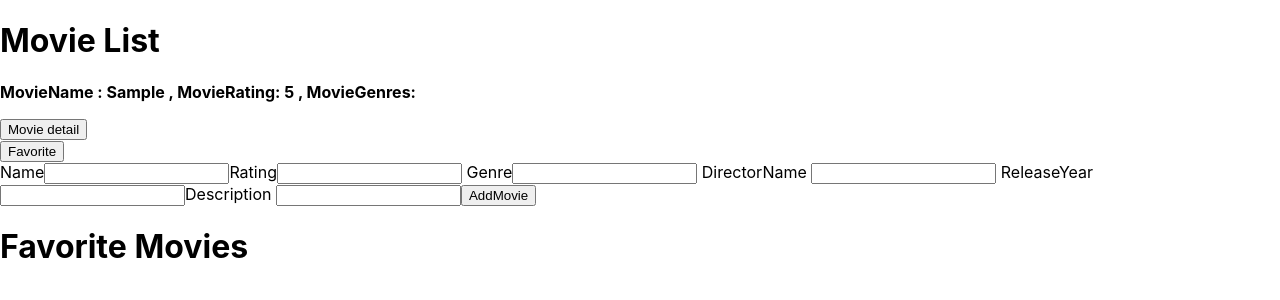
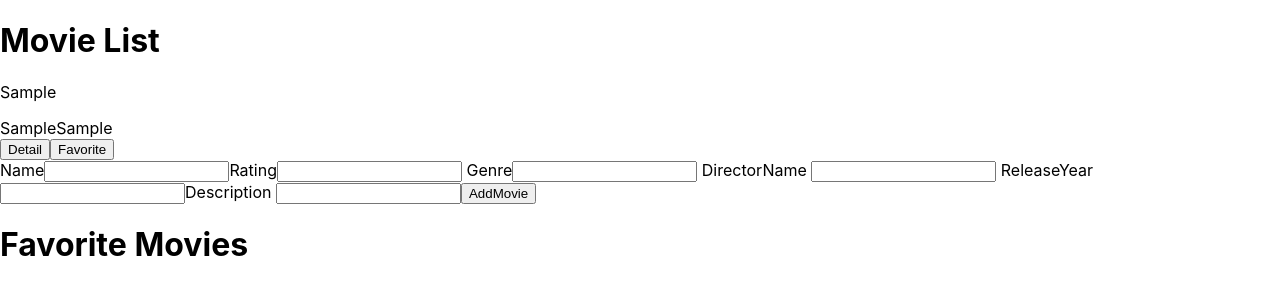
Before and after one commit to Fikerte-T/movie-app, a React (Create React App) app: page / in a window 1280 px wide. Both pictures are taken after typing "Sample", "5", "Sample", "Sample", "Sample", "Sample" into the empty fields and a click on the button "AddMovie". Shown: the top 300 px of the page. Built offline with nearby package versions, Linux system fonts and the light colour scheme.

Commit message:
Update DisplayMovie

```diff
--- a/src/App.js
+++ b/src/App.js
@@ -1,9 +1,7 @@
-import logo from './logo.svg';
 import './App.css';
 import React from "react"
 import AddMovie from './component/AddMovie'
 import MovieList from './component/MovieList'
-import AddDetail from './component/AddDetail';
 import FavoriteMovie from './component/FavoriteMovie'
 import { v4 as uuid4 } from 'uuid';
 
--- a/src/component/AddDetail.js
+++ /dev/null
@@ -1,130 +0,0 @@
-import React from 'react'
-
-class AddDetail extends React.Component {
-state = {
-    isActive: false
-  };
-
-  handleShow = () => {
-    this.setState({
-      isActive: true
-    });
-  };
-
-  handleHide = () => {
-    this.setState({
-      isActive: false
-    });
-  };
-
-  render() {
-      if (this.state.isActive) {
-      return (
-        <>
-        <div>
-           <div>
-                <b> MovieDirector : {this.props.movieEach.directorName}
-                </b>
-            </div>
-          <button onClick={this.handleHide}>Hide</button>
-
-        </div>
-        </>
-      );
-    } else {
-      return (
-        <div>
-          <button onClick={this.handleShow}>Movie detail</button>
-        </div>
-      );
-    }
-  }
-}
-
-export default AddDetail;
-
-// import React, { Component } from "react";
-
-// class App extends Component {
-//   state = {
-//     isActive: false
-//   };
-
-//   handleShow = () => {
-//     this.setState({isActive: true});
-//   };
-
-//   handleHide = () => {
-//     this.setState({isActive: false});
-//   };
-
-//   render() {
-//       return (
-//         <div>
-//           {this.state.isActive && <h1>Hello react</h1>}
-//            {this.state.isActive ?(
-//               <HideButton onClick={this.handleHide}/>
-//            ) : (
-//              <ShowButton onClick={this.handleShow}/>
-//            )}
-//         </div>
-//       )
-//   }
-// }
-
-// export default App;
-// In this example, we are rendering <HideButton> component if isActive property is true.If the property is false we are rendering <ShowButton> component.
-
-
-// Get my latest tutorials
-// Email
-// user@email.com
-// Related tutorials
-// How to solve the template not provided in Create-react-app
-// React form handling tutorial
-// A beginners guide to react props
-// How to get the cookie in React
-// How to Add Google ads to Gatsby & React apps
-
-// Share:
-// facebook
-// twitter
-// Css Tutorials & Demos
-// How rotate an image continuously in CSS
-// In this demo, we are going to learn about how to rotate an image continuously using the css animations.
-
-// How to create a Instagram login Page
-// In this demo, i will show you how to create a instagram login page using html and css.
-
-// How to create a pulse animation in CSS
-// In this demo, i will show you how to create a pulse animation using css.
-
-// Creating a snowfall animation using css and JavaScript
-// In this demo, i will show you how to create a snow fall animation using css and JavaScript.
-
-
-// Top Udemy Courses
-// JavaScript - The Complete Guide 2021 (Beginner + Advanced)
-// JavaScript - The Complete Guide 2021 (Beginner + Advanced)
-// 64,026 students enrolled
-// 52 hours of video content
-// View Course
-// React - The Complete Guide (incl Hooks, React Router, Redux)
-// React - The Complete Guide (incl Hooks, React Router, Redux)
-// 284,472 students enrolled
-// 40 hours of video content
-// View Course
-// Vue - The Complete Guide (w/ Router, Vuex, Composition API)
-// Vue - The Complete Guide (w/ Router, Vuex, Composition API)
-// 152,857 students enrolled
-// 48.5 hours of video content
-// View Course
-
-// Advertise
-// @saigowthamr
-// Rss feed
-// Affiliate Disclosure
-// Get my latest tutorials
-// Email
-// user@email.com
-// © 2022 Reactgo
--- a/src/component/DisplayMovie.js
+++ b/src/component/DisplayMovie.js
@@ -1,24 +1,39 @@
 import React from "react"
-import MovieDetail from './MovieDetail'
-import AddDetail from './AddDetail'
 
 class DisplayMovie extends React.Component{
+    state = {
+        isViewMode: true
+      };
 
+      handleShow = () => {
+        this.setState({
+          isViewMode: false
+        });
+      };
+
+      handleHide = () => {
+        this.setState({
+          isViewMode: true
+        });
+      };
 render(){
-   console.log(this.props.movieEach)
-    const btnS= this.props.isMovieDetail
+   const viewMode = {}
+   if(this.state.isViewMode) {
+       viewMode.display = 'none'
+   }
+   const {name, genre, releaseYear, directorName, description, rating} = this.props.movieEach
     return(
         <>
-
         <div>
-            <p>
-                <b> MovieName : {this.props.movieEach.name} ,
-                </b>
-                <b>  MovieRating: {this.props.movieEach.rating} , </b>
-                <b>  MovieGenres: {this.props.movieEach.genres} </b>
-                <b> {this.props.movieEach.index}</b>
-            </p>
-            <AddDetail movieEach={this.props.movieEach} />
+            <p className="movie-name">{name}</p>
+            <span>{releaseYear}</span>
+            <span>{genre}</span>
+            <p style = {viewMode}>DirectorName <span>{directorName}</span></p>
+            <p style = {viewMode}>Rating <span>{rating}</span></p>
+            <p style = {viewMode}>{description}</p>
+        </div>
+        <div>
+            {this.state.isViewMode ? <button onClick = {this.handleShow}>Detail</button> : <button onClick={this.handleHide}>Hide</button> }
             <button onClick = {() => {this.props.addFavorite(this.props.movieEach.name)}}>Favorite</button>
         </div>
     </>
--- a/src/component/FavoriteMovie.js
+++ b/src/component/FavoriteMovie.js
@@ -1,6 +1,4 @@
 import React from "react"
-import MovieDetail from './MovieDetail'
-import AddDetail from './AddDetail'
 
 class FavoriteMovie extends React.Component{
 
--- a/src/component/MovieDetail.js
+++ /dev/null
@@ -1,24 +0,0 @@
-import React from "react"
-
-class MovieDetail extends React.Component{
-    // state={
-    //     divcontainer: false
-    // }
-
-    render(){
-
-        const btnS = this.props.isMovieDetail;
-        return(
-            <div>
-                <button onClick={this.props.handleChange} > {btnS? 'hide' : 'MovieDetail' }</button>
-                { btnS && (<div>
-                    <p>
-                        <b> {this.props.directorName} </b>
-                    </p>
-                </div>) }
-            </div>
-        )
-    }
-}
-
-export default MovieDetail;
```
